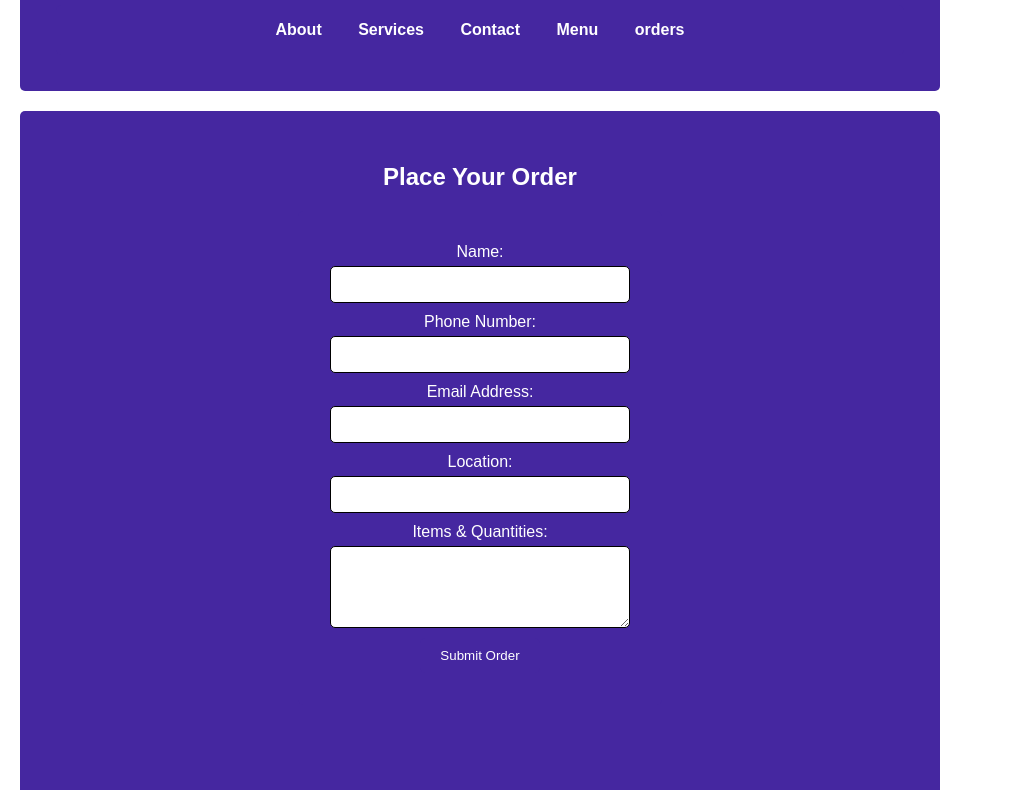
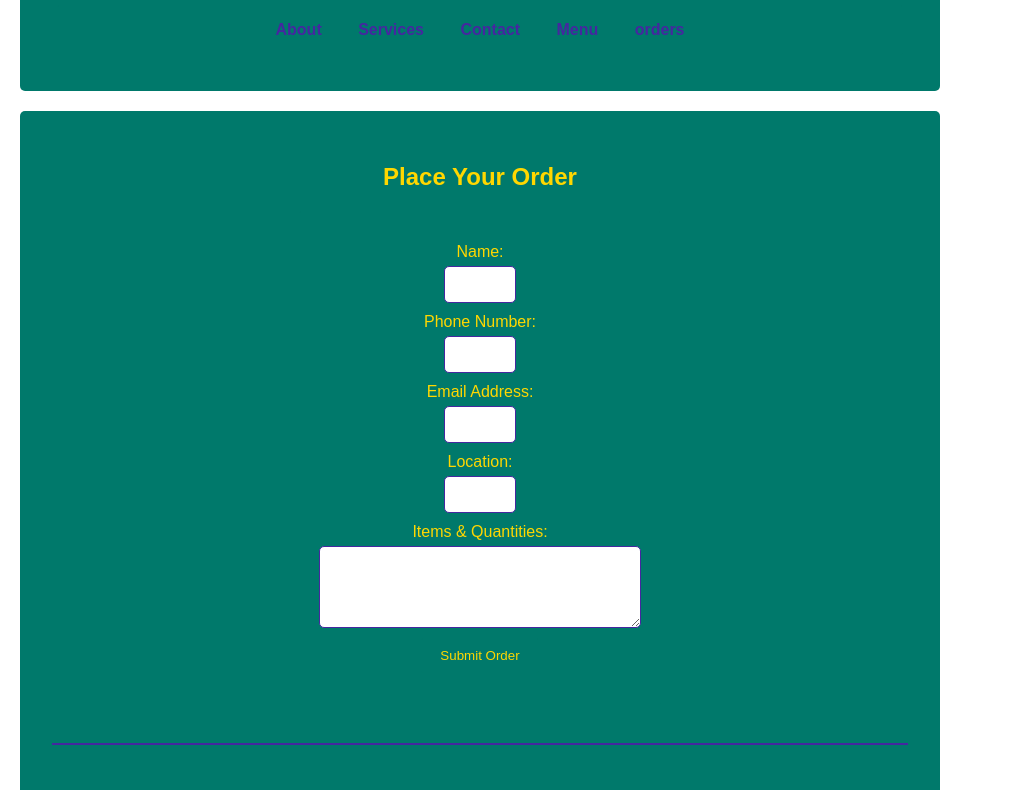
Before and after one commit to Boom835/boom, a plain HTML site: page orders.html in a window 1280 px wide. Shown: the part 101-891 px from the top of the page, without its empty margins (0-1023 px from the left). Drawn offline with Linux system fonts and the light colour scheme.

Commit message:
Update styles.css

```diff
--- a/styles.css
+++ b/styles.css
@@ -4,7 +4,7 @@ body {
   padding: 0;
   background-color: #FFFFFF;
   max-width: 75%;
-   align-items: center;
+  align-items: center;
 }
 
 hr {
@@ -13,23 +13,23 @@ hr {
 }
 
 header, nav, section, form, #orderSummary {
-  background-color: #4527A0;
+  background-color: #00796B; /* Green */
   border-radius: 5px;
-  color: #FFFFFF;
+  color: #FFD700; /* Gold */
   text-align: center;
   padding: 1em;
   margin: 20px;
 }
 
 nav a, #logo a {
-  color: #FFFFFF;
+  color: #4527A0; /* Purple */
   text-decoration: none;
   margin: 0 1em;
   font-weight: bold;
 }
 
 #logo a {
-  color: #FFD700;
+  color: #FFD700; /* Gold */
   font-size: 1.5em;
 }
 
@@ -46,13 +46,13 @@ input, textarea {
   width: 100%;
   padding: 10px;
   margin-bottom: 10px;
-  border: 1px solid #000000;
+  border: 1px solid #4527A0; /* Purple */
   border-radius: 5px;
 }
 
 button {
-  background-color: #4527A0;
-  color: #FFFFFF;
+  background-color: #00796B; /* Green */
+  color: #FFD700; /* Gold */
   padding: 10px 20px;
   border: none;
   border-radius: 5px;
@@ -60,7 +60,7 @@ button {
 }
 
 button:hover {
-  background-color: #00796B;
+  background-color: #004C45; /* Darker Green for hover effect */
 }
 
 table {
@@ -69,14 +69,14 @@ table {
 }
 
 th, td {
-  border: 1px solid #000000;
+  border: 1px solid #4527A0; /* Purple */
   padding: 10px;
   text-align: center;
 }
 
 th {
-  background-color: #4527A0;
-  color: #FFFFFF;
+  background-color: #00796B; /* Green */
+  color: #FFD700; /* Gold */
 }
 
 input {
@@ -88,7 +88,6 @@ input {
   font-weight: bold;
 }
 
-
 #orderForm {
   display: flex;
   flex-direction: column;
@@ -96,30 +95,3 @@ input {
   max-width: 300px;
   margin: auto;
 }
-
-label {
-  display: block;
-  margin-bottom: 5px;
-}
-
-input, textarea {
-  width: 100%;
-  padding: 10px;
-  margin-bottom: 10px;
-  border: 1px solid #000000;
-  border-radius: 5px;
-  box-sizing: border-box;
-}
-
-button {
-  background-color: #4527A0;
-  color: #FFFFFF;
-  padding: 10px 20px;
-  border: none;
-  border-radius: 5px;
-  cursor: pointer;
-}
-
-button:hover {
-  background-color: #00796B;
-}
```
